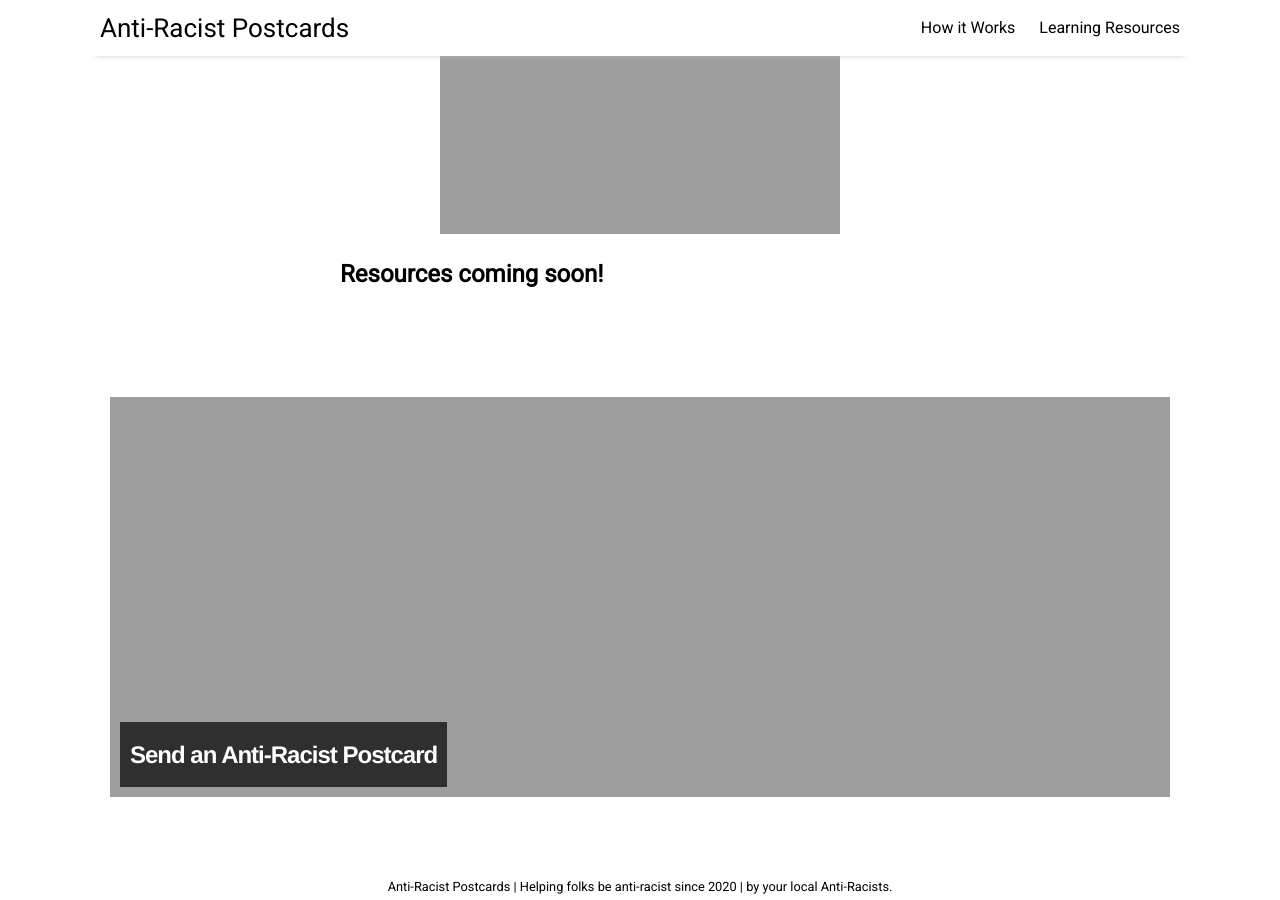
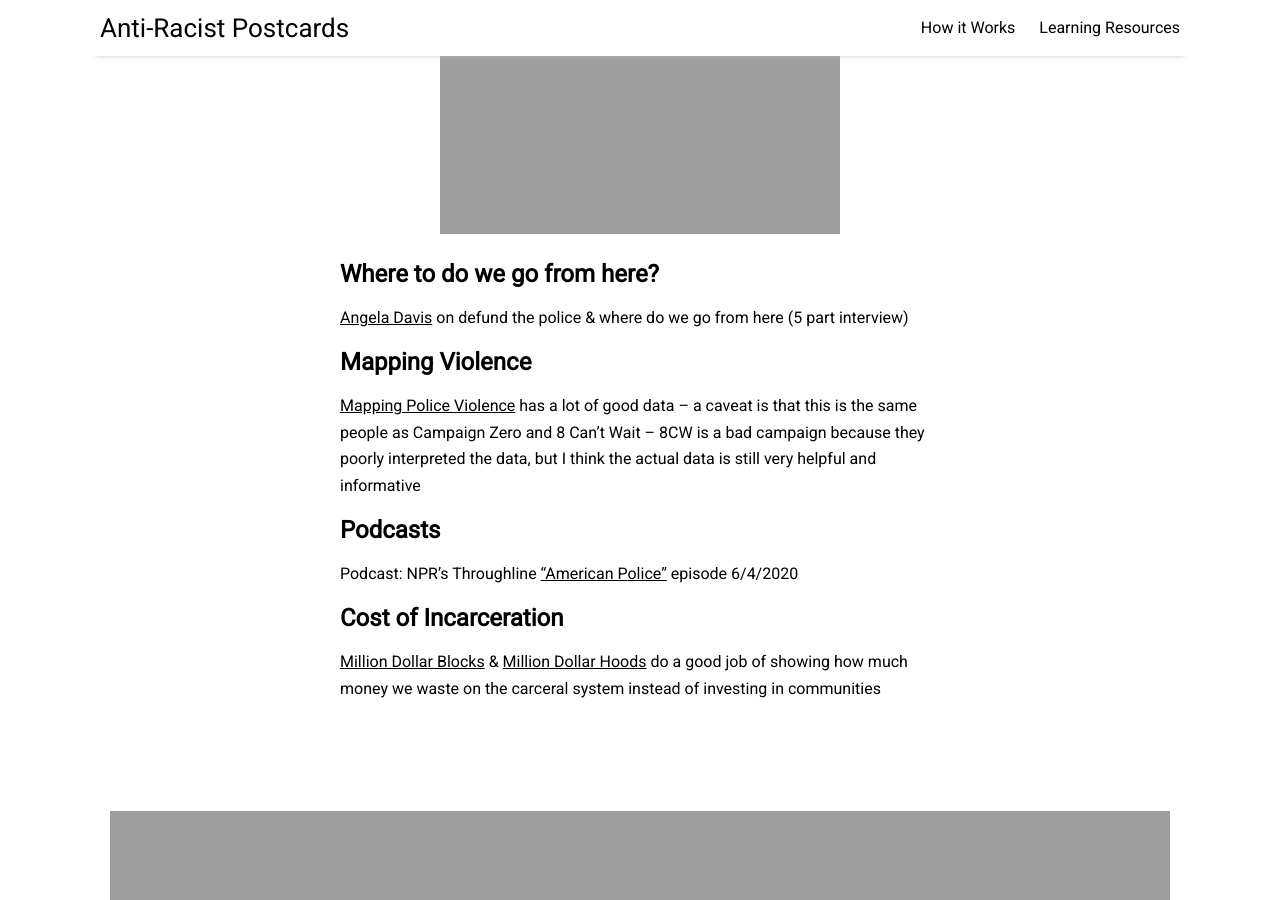
Before and after one commit to mir-lab/AntiRacistPostcardProject, a Jekyll site: the page built from docs/_posts/2020-06-14-defund-police.md, in a window 1280 px wide and 900 px high, scrolled down 228 px. Built offline with Jekyll 4.4.1, drawn with Linux system fonts in a browser that asks for light colours; nearby versions of some CDN libraries.

Commit message:
Updates to defund the police copy

```diff
--- a/docs/_posts/2020-06-14-defund-police.md
+++ b/docs/_posts/2020-06-14-defund-police.md
@@ -6,6 +6,17 @@ tags: [resources, new]
 image: postcard-03.png
 ---
 
-## Resources coming soon!
+## Where to do we go from here?
+[Angela Davis](https://www.democracynow.org/2020/6/12/angela_davis_historic_moment) on defund the police & where do we go from here (5 part interview)
+
+## Mapping Violence
+[Mapping Police Violence](https://mappingpoliceviolence.org/) has a lot of good data -- a caveat is that this is the same people as Campaign Zero and 8 Can’t Wait -- 8CW is a bad campaign because they poorly interpreted the data, but I think the actual data is still very helpful and informative
+
+## Podcasts
+Podcast: NPR’s Throughline [“American Police”]() episode 6/4/2020
+
+## Cost of Incarceration
+[Million Dollar Blocks](https://c4sr.columbia.edu/projects/million-dollar-blocks) & [Million Dollar Hoods](https://milliondollarhoods.pre.ss.ucla.edu/) do a good job of showing how much money we waste on the carceral system instead of investing in communities
+
 
 &nbsp;
```
